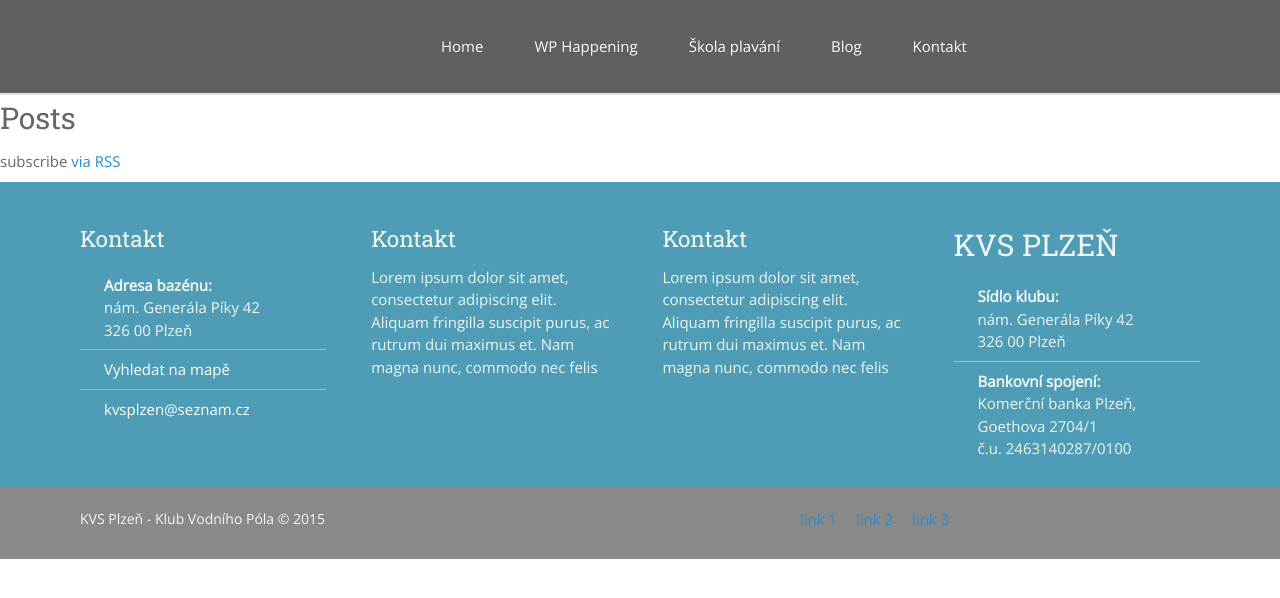
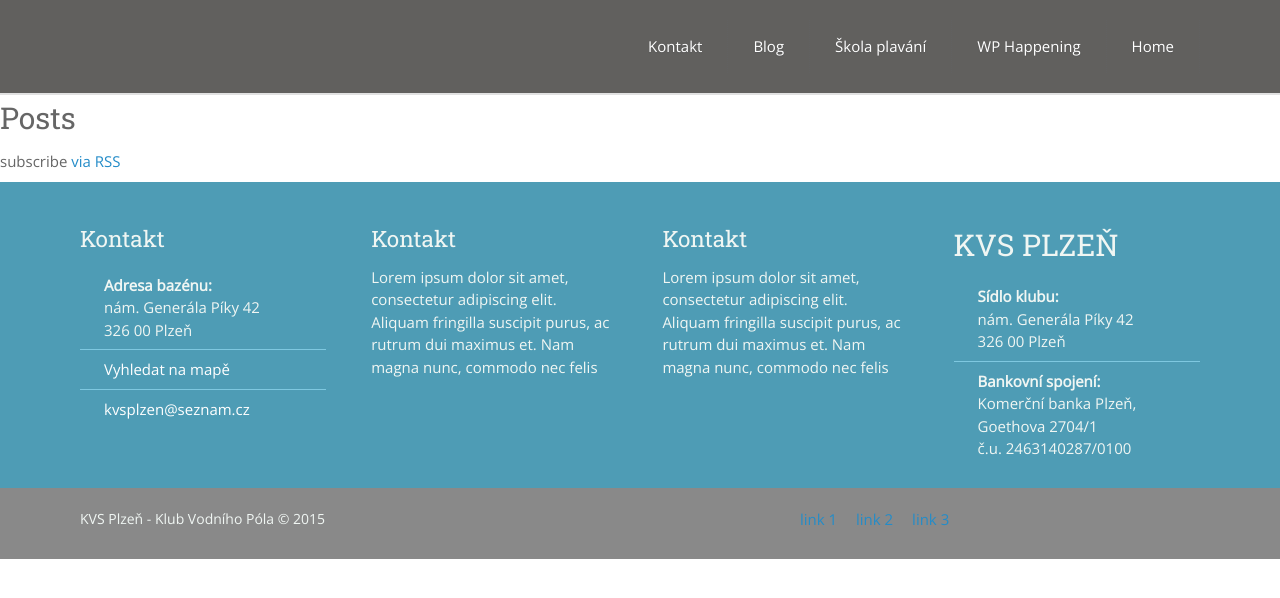
Before and after one commit to SteveVil/KVS-web, a Jekyll site: the page built from index.html, in a window 1280 px wide. Shown: the top 598 px of the page. Built offline with Jekyll 4.4.1, drawn with Linux system fonts in a browser that asks for light colours.

Commit message:
Update _header.sass

```diff
--- a/_sass/_header.sass
+++ b/_sass/_header.sass
@@ -16,7 +16,7 @@ nav
 		position: relative
 
 		li
-			float: left
+			float: right
 			border-right: 1px dotted #616161
 
 			a
```
